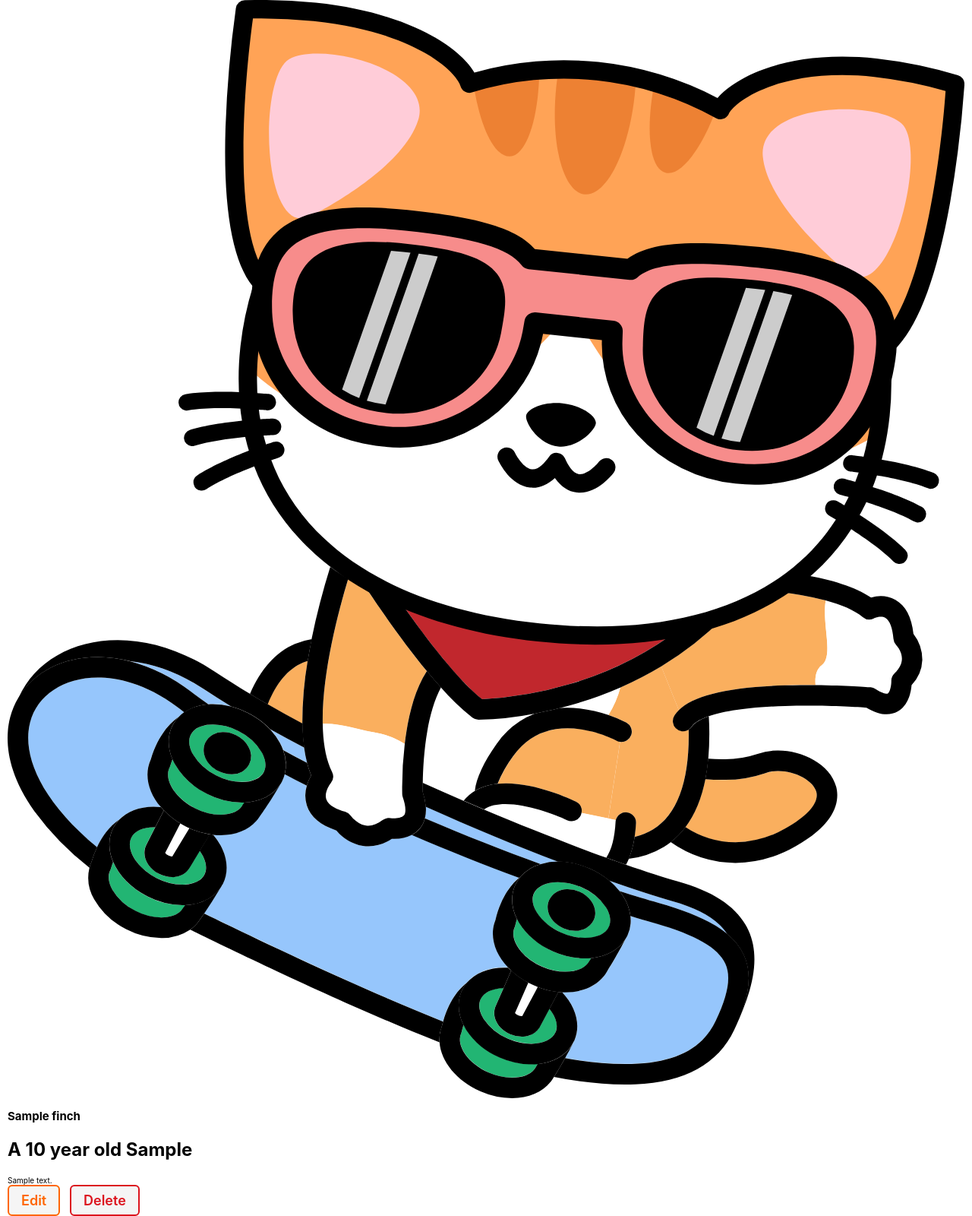
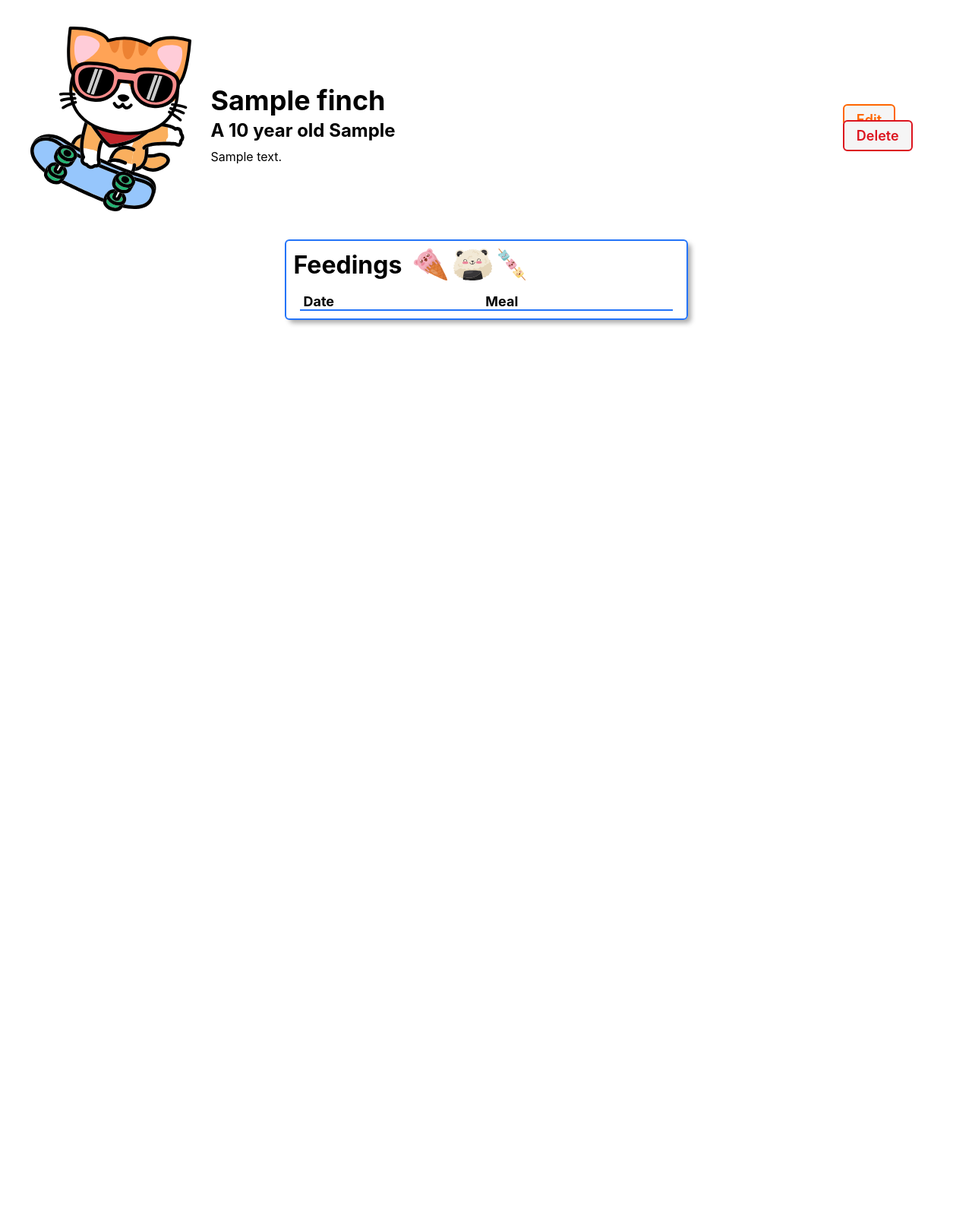
Before and after one commit to Savienne/django-finch-collector, a Django app: page /finches/1/ in a window 1280 px wide. Shown: the part 55-1655 px from the top of the page at 76% size. After the commit the page ends 483 px from the top, so only its background shows below. Run offline with Django 4.2, Linux system fonts and the light colour scheme; tables that the repository leaves empty hold one stand-in row (values such as "Sample post"); lists and menus that the app fills with data are empty.

Commit message:
fixing stlying and adding feeding page

```diff
--- a/main_app/admin.py
+++ b/main_app/admin.py
@@ -1,4 +1,5 @@
 from django.contrib import admin
+from .models import Finch, Feeding
 
 # Register your models here.
 from django.contrib import admin
@@ -6,3 +7,4 @@ from .models import Finch
 
 # Register your models here.
 admin.site.register(Finch)
+admin.site.register(Feeding)
--- a/main_app/models.py
+++ b/main_app/models.py
@@ -13,3 +13,22 @@ class Finch(models.Model):
 
   def get_absolute_url(self):
     return reverse('finches_detail', kwargs={'finch_id': self.id})
+
+MEALS = (
+  ('B', 'Breakfast'),
+  ('L', 'Lunch'),
+  ('D', 'Dinner')
+)
+
+class Feeding(models.Model):
+  date = models.DateField('Feeding, Date')
+  meal = models.CharField(
+    max_length=1,
+    choices=MEALS,
+    default=MEALS[0][0]
+    )
+
+finch = models.ForeignKey(Finch, on_delete=models.CASCADE)
+
+def __str__(self):
+  return f"{self.get_meal_display()} on {self.date}"
--- /dev/null
+++ b/main_app/static/css/finches/finch-detail.css
@@ -0,0 +1,219 @@
+.cat-container {
+  padding: 35px 30px;
+  display: flex;
+  flex-direction: column;
+  align-items: center;
+  justify-content: center;
+}
+
+.cat-img {
+  width: 75%;
+  max-width: 350px;
+}
+
+.usr-img {
+  width: 100%;
+  border-radius: var(--card-border-radius);
+}
+
+.cat-details {
+  width: 98%;
+}
+
+.cat-actions {
+  margin-top: 20px;
+}
+
+.feedings-toy-container {
+  display: flex;
+  flex-direction: column;
+  padding-bottom: 20px;
+  align-items: center;
+}
+
+.subsection-title {
+  display: flex;
+  align-items: center;
+  margin-bottom: 12px;
+}
+
+.subsection-content {
+  margin: 0 8px;
+}
+
+.toy-container {
+  display: flex;
+  align-items: center;
+  flex-wrap: wrap;
+}
+
+.color-block {
+  opacity: 0.8;
+  height: 25px;
+  width: 25px;
+  margin-right: 10px;
+}
+
+.unfed,
+.fed,
+.no-toys,
+.all-toys {
+  margin: 0;
+  font-weight: bold;
+}
+
+.unfed,
+.no-toys {
+  color: var(--danger);
+}
+
+.fed,
+.all-toys {
+  color: var(--submit);
+}
+
+.cat-details h1 {
+  font-size: var(--font-xxl);
+  margin: 15px 0 3px;
+}
+
+.cat-details h2 {
+  font-size: var(--font-xl);
+  margin: 0 0 10px;
+  margin-top: 0;
+  margin-bottom: 10px;
+}
+
+.cat-details h3 {
+  margin: 20px 0 10px;
+  font-size: var(--font-l);
+}
+
+.cat-details p {
+  font-size: var(--font-reg);
+  margin: 5px 0;
+}
+
+.feedings-toy-container > section {
+  width: 80%;
+  min-width: 360px;
+  border: var(--borders);
+  border-radius: var(--card-border-radius);
+  padding: 10px;
+  box-shadow: var(--card-box-shadow);
+  display: flex;
+  flex-direction: column;
+  justify-content: center;
+  margin-bottom: 20px;
+}
+
+.subsection-title img {
+  height: 42px;
+  margin-left: 8px;
+}
+
+.subsection-title img:first-of-type {
+  margin-left: 16px;
+}
+
+.feedings h2,
+.toys h2 {
+  font-size: 3.2rem;
+  margin: 0;
+}
+
+.feedings h3,
+.toys h3 {
+  font-size: var(--font-xl);
+  margin: 10px 0;
+}
+
+.subsection-content p,
+.subsection-content input,
+.subsection-content select {
+  font-size: var(--font-l);
+}
+
+.subsection-content input,
+.subsection-content select {
+  margin-left: 5px;
+  padding: 3px;
+}
+
+.feedings table {
+  width: calc(100% - 16px);
+  text-align: left;
+  border-collapse: collapse;
+  margin: 0 8px;
+}
+
+.feedings td {
+  padding: 8px 5px;
+  font-size: var(--font-reg);
+}
+
+.feedings th {
+  font-size: var(--font-l);
+  padding: 5px 5px 0;
+  border-bottom: rgb(36, 116, 248) solid 2px;
+}
+
+.feedings tr:nth-child(even) {
+  background-color: #f3f3fd;
+}
+
+.toy-container p {
+  margin: 12px 0;
+}
+
+.toy-container a {
+  text-decoration: none;
+  color: #111;
+}
+
+.toy-container .btn {
+  padding: 3px 10px;
+  margin-left: 10px;
+}
+
+#file-input {
+  overflow: hidden;
+  position: absolute;
+  width: 0.1px;
+  height: 0.1px;
+}
+
+#file-name {
+  margin-bottom: 10px;
+}
+
+@media only screen and (min-width: 768px) {
+  .cat-container {
+    padding: 35px 30px;
+    flex-direction: row;
+    align-items: center;
+    justify-content: start;
+  }
+
+  .cat-img {
+    width: 25%;
+    max-width: 250px;
+    margin-right: 25px;
+  }
+
+  .feedings-toy-container {
+    flex-direction: row;
+    justify-content: space-around;
+    align-items: flex-start;
+  }
+
+  .feedings-toy-container > section {
+    width: 45%;
+  }
+}
+
+@media only screen and (min-width: 1024px) {
+  .feedings-toy-container {
+    padding: 0 40px;
+  }
+}
--- a/main_app/templates/finches/detail.html
+++ b/main_app/templates/finches/detail.html
@@ -23,7 +23,7 @@
     {% if finch.age > 0 %}
       <h2>A {{ finch.age }} year old {{ finch.breed }}</h2>
     {% else %}
-      <h2>A {{ finch.breed }} kitten.</h2>
+      <h2>A {{ cat.breed }} kitten.</h2>
     {% endif %}
     <p>{{ finch.description}}</p>
   </div>
@@ -33,4 +33,37 @@
   </div>
 </section>
 
+<div class="feedings-toy-container">
+  <section class="feedings">
+    <div class="subsection-title">
+      <h2>Feedings</h2>
+      <img
+        src="{% static 'images/cat-cone.svg' %}"
+        alt="An ice cream cone cat"
+      />
+      <img
+        src="{% static 'images/cat-onigiri.svg' %}"
+        alt="A cat as onigiri"
+      />
+      <img
+        src="{% static 'images/kitty-kabob.svg' %}"
+        alt="A kabob of kittens"
+      />
+    </div>
+    <table>
+      <thead>
+        <tr><th>Date</th><th>Meal</th></tr>
+      </thead>
+      <tbody>
+        {% for feeding in finch.feeding_set.all %}
+          <tr>
+            <td>{{ feeding.date }}</td>
+            <td>{{ feeding.get_meal_display }}</td>
+          </tr>
+        {% endfor %}
+      </tbody>
+    </table>
+  </section>
+</div>
+
 {% endblock %}
```
Also changed, not shown: main_app/forms.py (added, +7 -0 lines), main_app/static/css/finches/cat-detail.css (deleted, +0 -219 lines), main_app/views.py (+11 -0 lines), main_app/migrations/0002_feeding.py (added), main_app/migrations/0003_alter_feeding_date.py (added), main_app/static/css/finches/finch-index.css (renamed from main_app/static/css/finches/finches-index.css).
